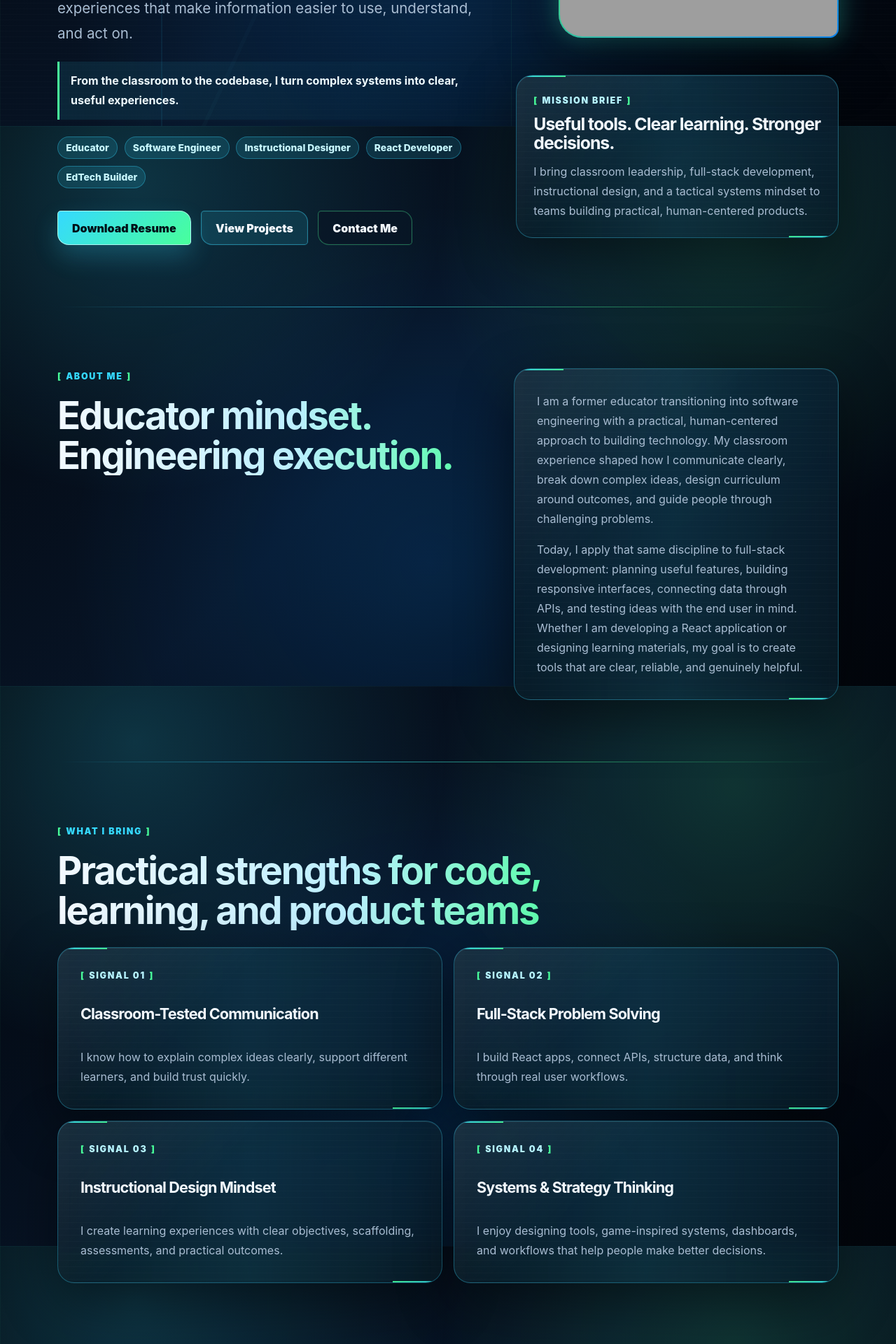
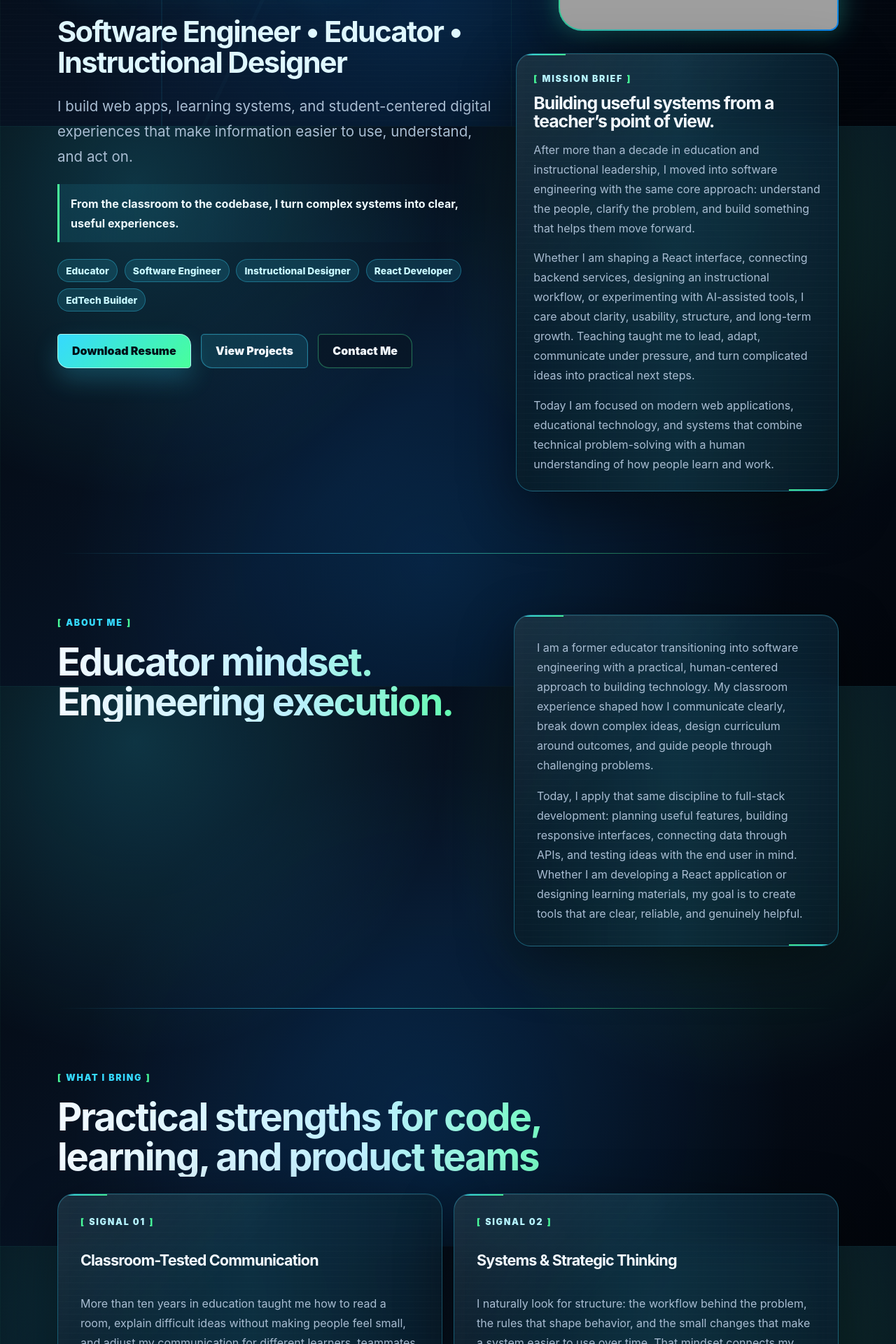
Before and after one commit to ZachMolzner/ZachMolzner_Landing_Page, a React (Vite) app: page / in a window 1280 px wide. Shown: the part 620-2540 px from the top of the page at 70% size. Built offline with nearby package versions, Linux system fonts and the light colour scheme; grey boxes are pictures that could not be loaded.

Commit message:
Personalize portfolio content

```diff
--- a/src/main.jsx
+++ b/src/main.jsx
@@ -21,44 +21,122 @@ const identityBadges = [
   'EdTech Builder',
 ];
 
-const softwareSkills = [
-  'JavaScript',
+const skillCategories = [
+  {
+    title: 'Frontend Development',
+    skills: [
+      'JavaScript (ES6+)',
       'React',
+      'HTML5',
+      'CSS3',
+      'Responsive Design',
+      'Component Architecture',
+      'Dynamic UI Rendering',
+      'State Management',
+    ],
+  },
+  {
+    title: 'Backend Development',
+    skills: [
       'Node.js',
-  'Express',
+      'Express.js',
       'MongoDB',
       'REST APIs',
-  'Git/GitHub',
+      'JWT Authentication',
+      'API Integration',
+      'Data Organization',
+    ],
+  },
+  {
+    title: 'Tools & Workflow',
+    skills: [
+      'Git',
+      'GitHub',
+      'GitHub Actions',
+      'npm',
+      'Webpack',
       'Vite',
-  'Responsive Design',
-];
-
-const educationSkills = [
+      'Agile Collaboration',
+      'Documentation',
+    ],
+  },
+  {
+    title: 'Architecture & Concepts',
+    skills: [
+      'MVC Architecture',
+      'Object-Oriented Programming',
+      'Component Architecture',
+      'Systems Thinking',
+      'Workflow Design',
+      'Problem Solving',
+      'Maintainable Code',
+    ],
+  },
+  {
+    title: 'Instructional Design & Education',
+    skills: [
       'Curriculum Development',
-  'Lesson Planning',
-  'Assessment Design',
-  'Student Engagement',
-  'Training Materials',
-  'Data-Informed Instruction',
-  'EdTech',
+      'Instructional Design',
+      'Technical Training',
+      'Learning Systems',
+      'Educational Technology',
+      'Classroom Management',
+      'Data Analysis',
+    ],
+  },
+  {
+    title: 'Leadership & Communication',
+    skills: [
+      'Public Speaking',
+      'Team Leadership',
+      'Mentorship',
+      'Staff Development',
+      'Operational Organization',
+      'Communication',
+      'Adaptability',
+    ],
+  },
 ];
 
 const bringItems = [
   {
     title: 'Classroom-Tested Communication',
-    text: 'I know how to explain complex ideas clearly, support different learners, and build trust quickly.',
+    text: 'More than ten years in education taught me how to read a room, explain difficult ideas without making people feel small, and adjust my communication for different learners, teammates, and personalities. That shows up in engineering when I am breaking down a technical problem, presenting a feature decision, writing documentation, or helping someone understand how a system works.',
+  },
+  {
+    title: 'Systems & Strategic Thinking',
+    text: 'I naturally look for structure: the workflow behind the problem, the rules that shape behavior, and the small changes that make a system easier to use over time. That mindset connects my interest in tactical games, dashboards, AI assistants, and educational tools with the engineering work of designing maintainable architecture, clean data flow, and practical interfaces.',
   },
   {
     title: 'Full-Stack Problem Solving',
-    text: 'I build React apps, connect APIs, structure data, and think through real user workflows.',
+    text: 'My technical growth is centered on building real applications with React, JavaScript, APIs, backend services, authentication, and organized data. I care about the full path from a user need to a working feature: responsive UI, clear state, reliable routes, protected access, readable code, and decisions that make the next feature easier to build.',
   },
   {
-    title: 'Instructional Design Mindset',
-    text: 'I create learning experiences with clear objectives, scaffolding, assessments, and practical outcomes.',
+    title: 'Leadership & Reliability',
+    text: 'In education, I have been trusted with responsibility for students, staff support, training, daily operations, and initiatives that needed steady follow-through. I am used to being someone people rely on: staying calm under pressure, solving problems quickly, communicating clearly, and adapting when the plan changes. That reliability is the same standard I bring to a development team.',
+  },
+];
+
+const resumeHighlights = [
+  {
+    title: 'Career Summary',
+    text: 'Former educator and emerging software engineer combining MERN stack training with 13+ years of leadership, communication, instructional systems, and operational problem-solving experience. I build responsive, user-focused applications and bring a practical understanding of how people learn, work, and adopt new tools.',
   },
   {
-    title: 'Systems & Strategy Thinking',
-    text: 'I enjoy designing tools, game-inspired systems, dashboards, and workflows that help people make better decisions.',
+    title: 'Education & Certifications',
+    text: 'Software engineering training focused on JavaScript, React, Node.js, Express, MongoDB, REST APIs, authentication, responsive UI development, and modern front-end workflows, supported by extensive professional experience in curriculum development, instructional leadership, and technical training.',
+  },
+  {
+    title: 'Technical Skills',
+    text: 'JavaScript (ES6+), React, HTML5, CSS3, Node.js, Express.js, MongoDB, REST APIs, JWT authentication, Git, GitHub, Vite, Webpack, MVC architecture, object-oriented programming, component architecture, API integration, dynamic rendering, and state management.',
+  },
+  {
+    title: 'Engineering Experience',
+    text: 'Built full-stack and front-end portfolio projects using React, JavaScript, API-connected data, authentication workflows, protected routes, reusable components, responsive layouts, and clear UI patterns. Project work includes MERN applications, an AI assistant interface, and systems-driven tools for decision support.',
+  },
+  {
+    title: 'Leadership Experience',
+    text: 'Led classrooms, supported staff and students, developed curriculum and learning systems, trained others, organized operations, used data to guide decisions, and communicated with a wide range of stakeholders. That background strengthened my ability to stay dependable, teach complex concepts, and guide work from ambiguity to action.',
   },
 ];
 
@@ -198,11 +276,10 @@ const projects = [
 ];
 
 const currentFocus = [
-  'Building production-ready React projects',
-  'Improving full-stack architecture',
-  'Creating instructional design samples',
-  'Applying for software engineering, front-end, curriculum design, and EdTech roles',
-  'Building portfolio projects that connect education and technology',
+  'I am intentionally moving fully into software engineering while continuing to build on the strengths that made me effective in education: patience, structure, clear communication, and a habit of helping people move from confusion to confidence.',
+  'Each project is a chance to get sharper with modern engineering practices: React architecture, API design, authentication, state management, testing assumptions, and writing code that another developer could understand and extend.',
+  'I am especially drawn to tools that sit at the intersection of technology and learning: EdTech platforms, AI-assisted workflows, dashboards, and applications that make complex information easier to act on.',
+  'Right now I am looking for a development team where I can contribute, ask good questions, learn from experienced engineers, and steadily grow into the kind of teammate people trust with important work.',
 ];
 
 function App() {
@@ -268,10 +345,22 @@ function App() {
           </div>
           <aside className="hero-card command-panel" aria-label="Career focus summary">
             <span className="panel-label">Mission Brief</span>
-            <h3>Useful tools. Clear learning. Stronger decisions.</h3>
+            <h3>Building useful systems from a teacher’s point of view.</h3>
             <p>
-              I bring classroom leadership, full-stack development, instructional design, and a
-              tactical systems mindset to teams building practical, human-centered products.
+              After more than a decade in education and instructional leadership, I moved into
+              software engineering with the same core approach: understand the people, clarify the
+              problem, and build something that helps them move forward.
+            </p>
+            <p>
+              Whether I am shaping a React interface, connecting backend services, designing an
+              instructional workflow, or experimenting with AI-assisted tools, I care about clarity,
+              usability, structure, and long-term growth. Teaching taught me to lead, adapt,
+              communicate under pressure, and turn complicated ideas into practical next steps.
+            </p>
+            <p>
+              Today I am focused on modern web applications, educational technology, and systems
+              that combine technical problem-solving with a human understanding of how people learn
+              and work.
             </p>
           </aside>
         </section>
@@ -317,11 +406,18 @@ function App() {
         <section id="skills" className="section-shell tech-divider">
           <div className="section-heading">
             <p className="section-kicker">Skills</p>
-            <h2>Technical and instructional strengths</h2>
+            <h2>Technical depth backed by leadership and learning design</h2>
+            <p>
+              My background combines software engineering skills with the leadership, communication,
+              instructional design, and systems-building experience developed over 10+ years in
+              education. I am growing as an engineer while bringing a proven ability to teach,
+              organize, document, and help people succeed.
+            </p>
           </div>
           <div className="skills-grid">
-            <SkillGroup title="Software Development" skills={softwareSkills} />
-            <SkillGroup title="Instructional Design / Education" skills={educationSkills} />
+            {skillCategories.map((category) => (
+              <SkillGroup key={category.title} title={category.title} skills={category.skills} />
+            ))}
           </div>
         </section>
 
@@ -380,10 +476,11 @@ function App() {
           <div className="resume-card command-panel">
             <div className="resume-intro">
               <p className="section-kicker">Resume Preview</p>
-              <h2>Ready for engineering and instructional design opportunities</h2>
+              <h2>A quick scan of the experience behind the portfolio</h2>
               <p>
-                This resume snapshot highlights the transferable strengths, technical training,
-                and project work that support both career paths.
+                This snapshot is not the full resume. It is the short version of the throughline:
+                MERN stack development, responsive React work, authentication and API experience,
+                and more than a decade of trusted leadership in education and learning systems.
               </p>
               {/* Resume file is served from Vite's public assets folder. */}
               <a className="button primary" href={resumeHref} download>
@@ -391,26 +488,9 @@ function App() {
               </a>
             </div>
             <div className="resume-list" aria-label="Resume highlights">
-              <ResumeItem
-                title="Professional Summary"
-                text="Software engineer and former educator focused on user-friendly web apps, instructional tools, and clear technical communication."
-              />
-              <ResumeItem
-                title="Technical Skills"
-                text="JavaScript, React, Node.js, Express, MongoDB, REST APIs, Git/GitHub, Vite, and responsive front-end development."
-              />
-              <ResumeItem
-                title="Education / Training"
-                text="Software development training paired with professional experience designing curriculum, assessments, and student-centered learning experiences."
-              />
-              <ResumeItem
-                title="Teaching Experience"
-                text="Classroom leadership, lesson planning, assessment design, data-informed instruction, stakeholder communication, and student engagement."
-              />
-              <ResumeItem
-                title="Software Projects"
-                text="React portfolio projects, tactical RPG party optimizer, local-first AI assistant architecture, and learning design portfolio materials."
-              />
+              {resumeHighlights.map((item) => (
+                <ResumeItem key={item.title} title={item.title} text={item.text} />
+              ))}
             </div>
           </div>
         </section>
@@ -418,9 +498,13 @@ function App() {
         <section id="current-focus" className="section-shell tech-divider">
           <div className="section-heading">
             <p className="section-kicker">Current Focus</p>
-            <h2>Where I am building momentum now</h2>
+            <h2>Growing into the next version of my work</h2>
+            <p>
+              I am not trying to erase my education background; I am using it as part of the
+              foundation for becoming a thoughtful, reliable engineer.
+            </p>
           </div>
-          <div className="card focus-card command-panel">
+          <div className="card focus-card current-focus-card command-panel">
             <ul className="focus-list">
               {currentFocus.map((item) => (
                 <li key={item}>{item}</li>
--- a/src/styles.css
+++ b/src/styles.css
@@ -410,6 +410,10 @@ h4 {
   margin-bottom: 0.9rem;
 }
 
+.hero-card p + p {
+  margin-top: 0.9rem;
+}
+
 .status-pill,
 .tag-row span,
 .skill-list li {
@@ -479,7 +483,12 @@ h4 {
 
 .section-heading {
   margin-bottom: 1.5rem;
-  max-width: 760px;
+  max-width: 840px;
+}
+
+.section-heading p:not(.section-kicker) {
+  margin-top: 1rem;
+  max-width: 780px;
 }
 
 .section-heading h2,
@@ -534,6 +543,10 @@ h4 {
   gap: 1rem;
 }
 
+.skills-grid {
+  align-items: stretch;
+}
+
 .skill-card,
 .project-card,
 .focus-card,
@@ -549,6 +562,10 @@ h4 {
 .resume-list h3 {
   font-size: 1.35rem;
   margin-bottom: 0.85rem;
+}
+
+.skill-card h3 {
+  color: #e9fbff;
 }
 
 .skill-list {
@@ -911,10 +928,13 @@ h4 {
     width: min(100%, 25rem);
   }
 
-  .skills-grid,
   .focus-grid,
   .bring-grid {
     grid-template-columns: repeat(2, minmax(0, 1fr));
+  }
+
+  .skills-grid {
+    grid-template-columns: repeat(3, minmax(0, 1fr));
   }
 
   .project-grid {
@@ -972,3 +992,9 @@ h4 {
     min-height: auto;
   }
 }
+
+@media (min-width: 720px) and (max-width: 1040px) {
+  .skills-grid {
+    grid-template-columns: repeat(2, minmax(0, 1fr));
+  }
+}
```
Lines whose indentation alone changed are shown as unchanged.
